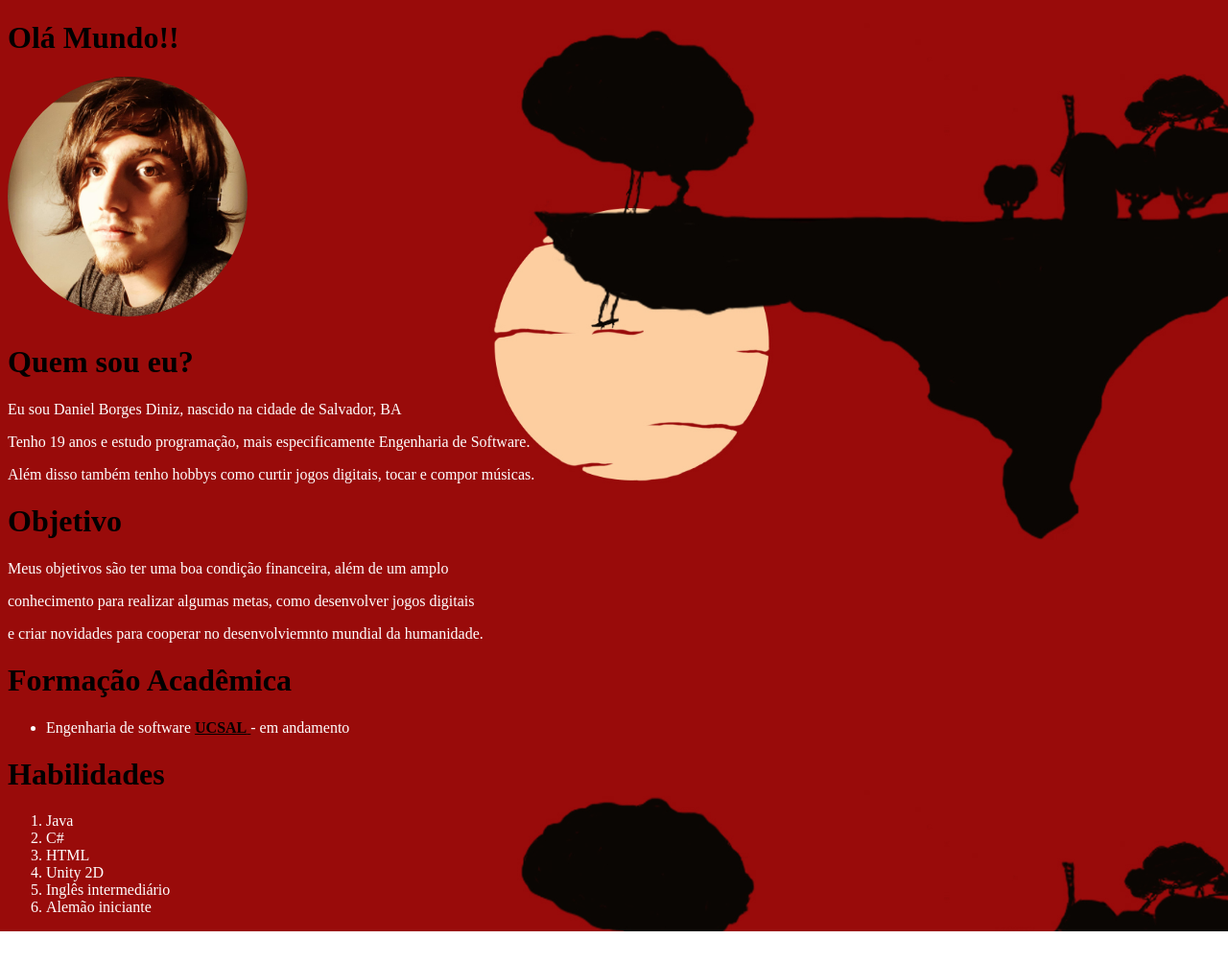
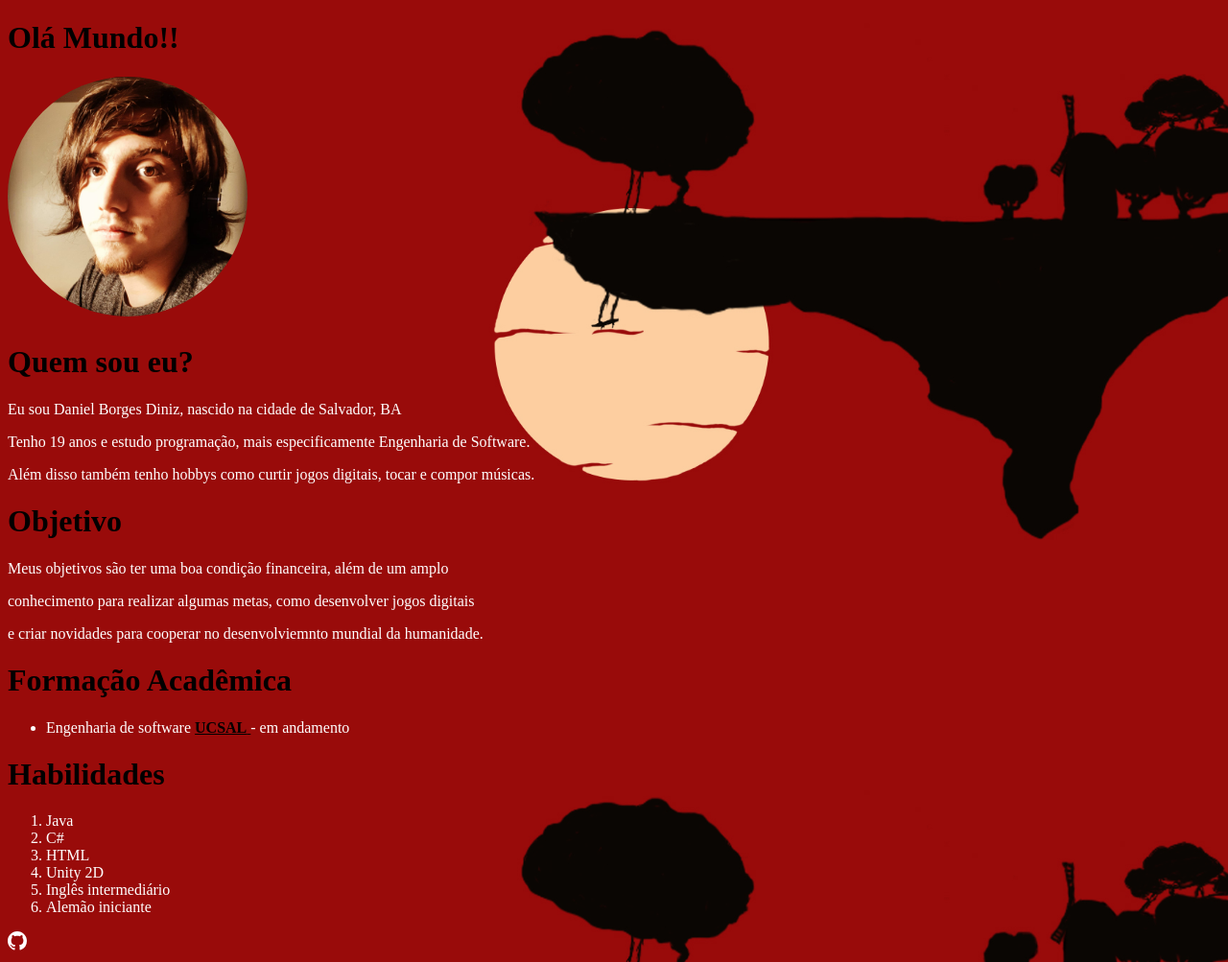
Before and after one commit to DanielBorgesDiniz/danieldinizpage.github.io, a plain HTML site: page index.html in a window 1280 px wide. Shown: the whole page at 96% size. Before the commit the page ends 971 px from the top, so only its background shows below. Drawn offline with Linux system fonts and the light colour scheme.

Commit message:
Add files via upload

```diff
--- a/index.html
+++ b/index.html
@@ -27,6 +27,7 @@
             a{
                 color: black;
             }
+
             </style>
 
         <title>daniel borges diniz</title>
@@ -76,6 +77,10 @@
 
                 </ol>
 
+                <svg xmlns="http://www.w3.org/2000/svg" width="20" height="20" fill="currentColor" class="bi bi-github" viewBox="0 0 16 16">
+                    <path d="M8 0C3.58 0 0 3.58 0 8c0 3.54 2.29 6.53 5.47 7.59.4.07.55-.17.55-.38 0-.19-.01-.82-.01-1.49-2.01.37-2.53-.49-2.69-.94-.09-.23-.48-.94-.82-1.13-.28-.15-.68-.52-.01-.53.63-.01 1.08.58 1.23.82.72 1.21 1.87.87 2.33.66.07-.52.28-.87.51-1.07-1.78-.2-3.64-.89-3.64-3.95 0-.87.31-1.59.82-2.15-.08-.2-.36-1.02.08-2.12 0 0 .67-.21 2.2.82.64-.18 1.32-.27 2-.27.68 0 1.36.09 2 .27 1.53-1.04 2.2-.82 2.2-.82.44 1.1.16 1.92.08 2.12.51.56.82 1.27.82 2.15 0 3.07-1.87 3.75-3.65 3.95.29.25.54.73.54 1.48 0 1.07-.01 1.93-.01 2.2 0 .21.15.46.55.38A8.012 8.012 0 0 0 16 8c0-4.42-3.58-8-8-8z"/>
+                  </svg>
+
 
     </body>
 
```
